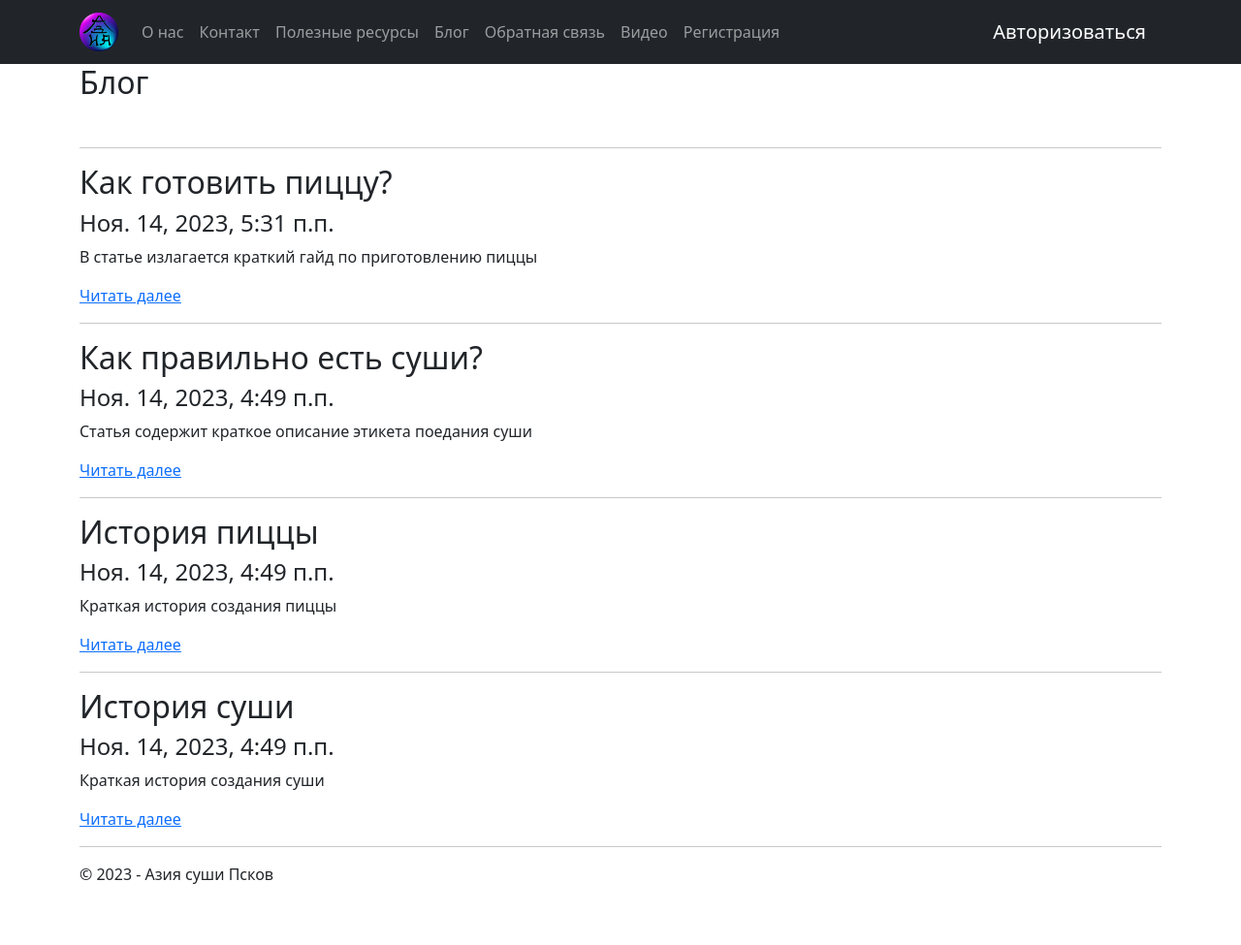
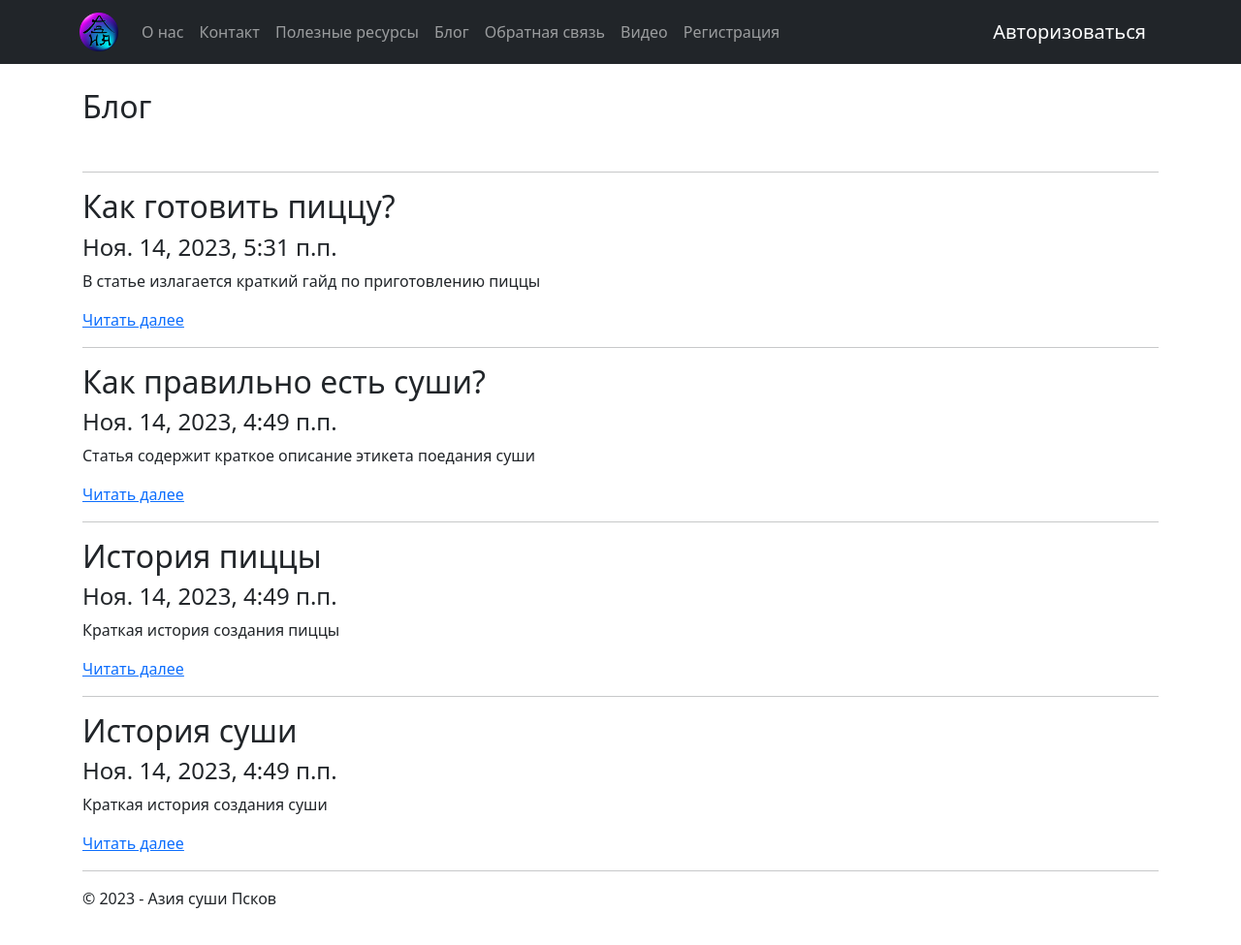
Before and after one commit to ArtmicRus/AsiaPskov, a Django app: page /blog/ in a window 1280 px wide. Shown: the whole page at 97% size. Before the commit the page ends 912 px from the top, so only its background shows below. Run offline with Django 3.2, Linux system fonts and the light colour scheme; data comes from the database, SQL or seed files in the repository; both versions use the stored data as it was after the commit; some libraries are stand-ins or nearby versions.

Commit message:
Вернул скрипт смены цвета кнопки (и в принципе всё)

```diff
--- a/app/static/app/content/site.css
+++ b/app/static/app/content/site.css
@@ -7,6 +7,8 @@
 .body-content {
     padding-left: 15px;
     padding-right: 15px;
+    padding-top: 25px;
+    padding-bottom: 20px;
 }
 
 /* Set width on the form input elements since they're 100% wide by default */
--- a/app/templates/app/feedback.html
+++ b/app/templates/app/feedback.html
@@ -2,7 +2,6 @@
 {% load static %}
 {% block content %}
 {% if form != None %}
-<br>
 <h2>Отправьте пожалуйста заполненную анкету</h2>
 <br>
 <div>
--- a/app/templates/app/layout.html
+++ b/app/templates/app/layout.html
@@ -6,8 +6,10 @@
     <title>{{ title }} - Азия суши</title>
     {% load static %}
     <link rel="stylesheet" type="text/css" href="{% static 'app/content/NewCss/bootstrap.min.css' %}" />
+    <link rel="stylesheet" type="text/css" href="{% static 'app/content/site.css' %}" />
 
-    <link rel="stylesheet" type="text/css" href="{% static 'app/content/site.css' %}" />
+    <script src="{% static 'app/scripts/modernizr-2.6.2.js' %}"></script>
+    <script src="{% static 'app/scripts/jquery-1.10.2.js' %}"></script>
 </head>
 <body>
     <nav class="navbar navbar-expand-md navbar-dark bg-dark">
@@ -54,16 +56,32 @@
             </div>
         </div>
     </nav>
-    <div class="container">
+    <div class="body-content container">
         {% block content %}{% endblock %}
         <hr />
-        <footer >
+        <footer>
             <p>&copy; {{ year }} - Азия суши Псков</p>
         </footer>
     </div>
 
     <script src="{% static 'app/scripts/NewJs/bootstrap.bundle.min.js' %}"></script>
     <script src="{% static 'app/scripts/respond.js' %}"></script>
+    <script>
+
+        function submit_mouseover() {
+            $('#sub').css('background-color', 'black');
+            $('#sub').css('color', 'yellow');
+        }
+
+        function submit_mouseout() {
+            $('#sub').css('background-color', 'white');
+            $('#sub').css('color', 'black');
+        }
+
+        $('#sub').mouseover(submit_mouseover);
+        $('#sub').mouseout(submit_mouseout);
+
+    </script>
     {% block scripts %}{% endblock %}
 
 </body>
```
Also changed, not shown: db.sqlite3.
